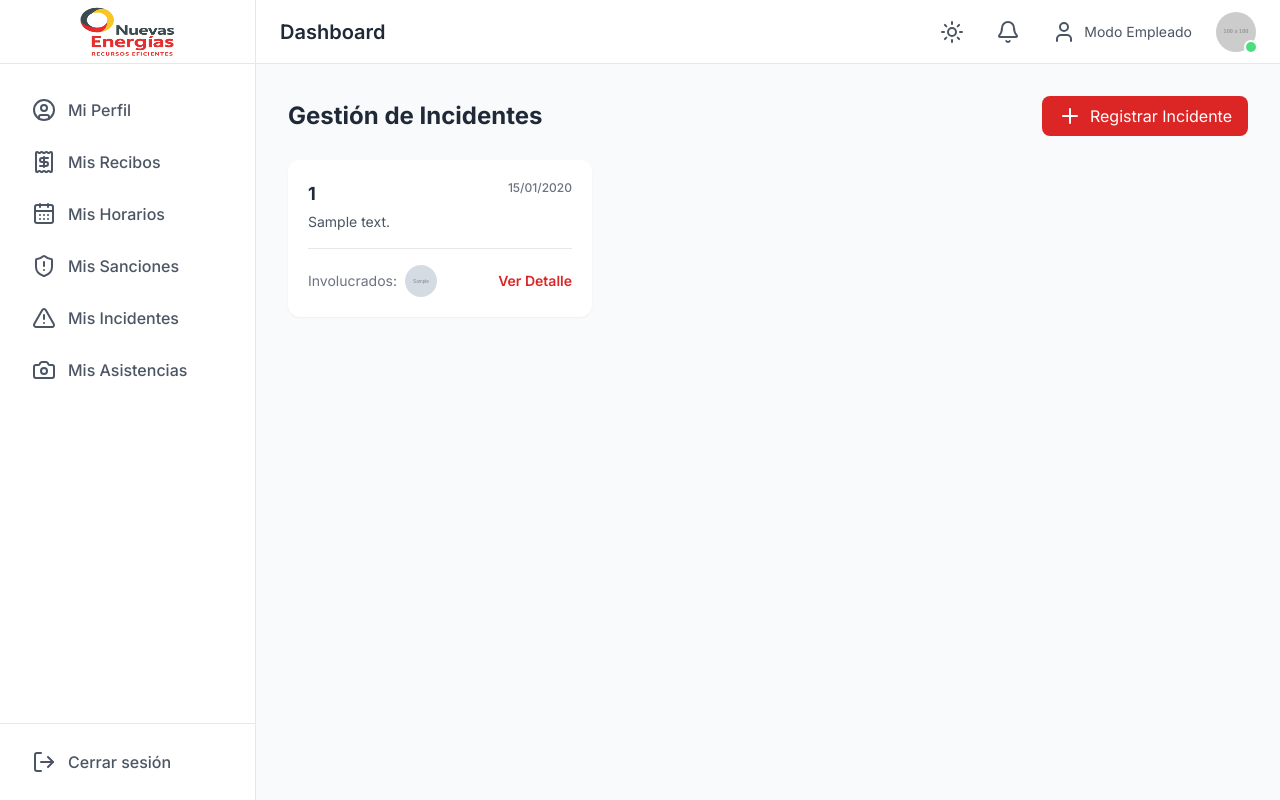
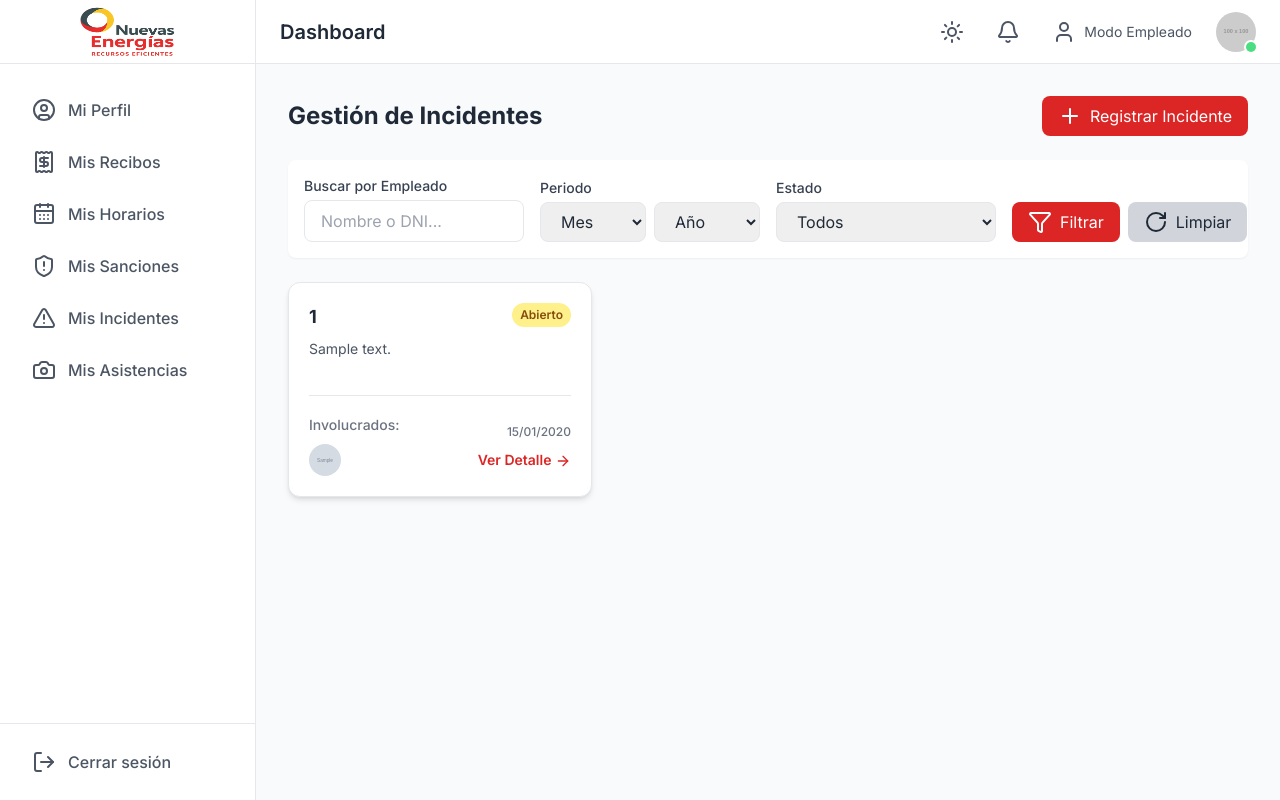
Before and after one commit to maxiguaymas/GestionEmpleados-NE, a Django app: page /incidentes/ver/ in a window 1280 px wide. Run offline with Django 5.2, Linux system fonts and the light colour scheme; a user stored in the database is signed in; tables that the repository leaves empty hold one stand-in row (values such as "Sample post"); grey boxes marked "Sample" are stand-in pictures; grey boxes labelled with a size stand in for pictures from a placeholder-image service; parts of the project's set-up code (start-up, migrations or seed data) failed here and were passed over; some libraries are stand-ins or nearby versions.

Commit message:
nuevo filtro

```diff
--- a/incidentes/templates/ver_incidentes.html
+++ b/incidentes/templates/ver_incidentes.html
@@ -9,21 +9,87 @@
         </a>
     </div>
 
+    <!-- Filter Form -->
+    <form method="get" action="{% url 'ver_incidentes' %}" class="bg-white dark:bg-gray-800 p-4 rounded-lg shadow-sm mb-6">
+        <div class="grid grid-cols-1 md:grid-cols-4 gap-4 items-end">
+            <!-- Search by Name/DNI -->
+            <div>
+                <label for="q" class="block text-sm font-medium text-gray-700 dark:text-gray-300">Buscar por Empleado</label>
+                <input type="text" name="q" id="q" value="{{ filter_values.q|default:'' }}" placeholder="Nombre o DNI..." class="mt-1 w-full pl-4 pr-4 py-2 rounded-lg border dark:bg-gray-700 dark:border-gray-600">
+            </div>
+
+            <!-- Filter by Period -->
+            <div>
+                <label class="block text-sm font-medium text-gray-700 dark:text-gray-300">Periodo</label>
+                <div class="flex gap-2 mt-1">
+                    <select name="month" id="month" class="w-full pl-4 pr-4 py-2 rounded-lg border dark:bg-gray-700 dark:border-gray-600">
+                        <option value="">Mes</option>
+                        <option value="1" {% if filter_values.month == '1' %}selected{% endif %}>Enero</option>
+                        <option value="2" {% if filter_values.month == '2' %}selected{% endif %}>Febrero</option>
+                        <option value="3" {% if filter_values.month == '3' %}selected{% endif %}>Marzo</option>
+                        <option value="4" {% if filter_values.month == '4' %}selected{% endif %}>Abril</option>
+                        <option value="5" {% if filter_values.month == '5' %}selected{% endif %}>Mayo</option>
+                        <option value="6" {% if filter_values.month == '6' %}selected{% endif %}>Junio</option>
+                        <option value="7" {% if filter_values.month == '7' %}selected{% endif %}>Julio</option>
+                        <option value="8" {% if filter_values.month == '8' %}selected{% endif %}>Agosto</option>
+                        <option value="9" {% if filter_values.month == '9' %}selected{% endif %}>Septiembre</option>
+                        <option value="10" {% if filter_values.month == '10' %}selected{% endif %}>Octubre</option>
+                        <option value="11" {% if filter_values.month == '11' %}selected{% endif %}>Noviembre</option>
+                        <option value="12" {% if filter_values.month == '12' %}selected{% endif %}>Diciembre</option>
+                    </select>
+                    <select name="year" id="year" class="w-full pl-4 pr-4 py-2 rounded-lg border dark:bg-gray-700 dark:border-gray-600">
+                        <option value="">Año</option>
+                        {% for y in year_options %}
+                        <option value="{{ y }}" {% if filter_values.year|add:0 == y %}selected{% endif %}>{{ y }}</option>
+                        {% endfor %}
+                    </select>
+                </div>
+            </div>
+
+            <!-- Filter by Status -->
+            <div>
+                <label for="status" class="block text-sm font-medium text-gray-700 dark:text-gray-300">Estado</label>
+                <select name="status" id="status" class="mt-1 w-full pl-4 pr-4 py-2 rounded-lg border dark:bg-gray-700 dark:border-gray-600">
+                    <option value="">Todos</option>
+                    <option value="ABIERTO" {% if filter_values.status == 'ABIERTO' %}selected{% endif %}>Abierto</option>
+                    <option value="CERRADO" {% if filter_values.status == 'CERRADO' %}selected{% endif %}>Cerrado</option>
+                </select>
+            </div>
+
+            <!-- Submit Button -->
+            <div class="flex gap-2">
+                <button type="submit" class="w-full bg-red-600 text-white px-4 py-2 rounded-lg flex items-center justify-center gap-2 hover:bg-red-700">
+                    <i data-lucide="filter"></i><span>Filtrar</span>
+                </button>
+                <a href="{% url 'ver_incidentes' %}" class="w-full bg-gray-300 text-gray-800 px-4 py-2 rounded-lg flex items-center justify-center gap-2 hover:bg-gray-400 dark:bg-gray-600 dark:text-white dark:hover:bg-gray-500">
+                    <i data-lucide="rotate-cw"></i><span>Limpiar</span>
+                </a>
+            </div>
+        </div>
+    </form>
+
     {% if incidentes_list %}
-        <div class="grid grid-cols-1 md:grid-cols-2 lg:grid-cols-3 gap-6">
+        <div id="incidentesGrid" class="grid grid-cols-1 md:grid-cols-2 lg:grid-cols-3 gap-6">
             {% for item in incidentes_list %}
-                <div class="bg-white dark:bg-gray-800 rounded-xl shadow-sm p-5 flex flex-col">
-                    <div class="flex-1">
-                        <div class="flex justify-between items-start">
-                            <h3 class="font-bold text-lg mb-1">{{ item.incidente.tipo_incid }}</h3>
-                            <span class="text-xs font-medium text-gray-500 dark:text-gray-400">{{ item.fecha_ocurrencia|date:"d/m/Y" }}</span>
+                <div class="incidente-card bg-white dark:bg-gray-800 rounded-xl shadow-md p-5 flex flex-col border dark:border-gray-700 transition-all duration-300 hover:shadow-xl hover:-translate-y-1">
+                    <div class="flex-1 flex flex-col">
+                        <div class="flex justify-between items-start mb-2">
+                            <h3 class="font-bold text-lg text-gray-800 dark:text-gray-100">{{ item.incidente.tipo_incid }}</h3>
+                            {% if item.estado == 'ABIERTO' %}
+                                <span class="px-2 py-1 text-xs font-semibold text-yellow-800 bg-yellow-200 rounded-full dark:bg-yellow-900 dark:text-yellow-300">Abierto</span>
+                            {% elif item.estado == 'CERRADO' %}
+                                <span class="px-2 py-1 text-xs font-semibold text-green-800 bg-green-200 rounded-full dark:bg-green-900 dark:text-green-300">Cerrado</span>
+                            {% else %}
+                                <span class="px-2 py-1 text-xs font-semibold text-gray-800 bg-gray-200 rounded-full dark:bg-gray-700 dark:text-gray-300">{{ item.estado|capfirst }}</span>
+                            {% endif %}
                         </div>
-                        <p class="text-sm text-gray-600 dark:text-gray-300 mb-4 line-clamp-2">{{ item.incidente.descripcion_incid }}</p>
+                        <p class="text-sm text-gray-600 dark:text-gray-400 mb-4 h-10 overflow-hidden">{{ item.incidente.descripcion_incid }}</p>
                     </div>
-                    <div class="border-t dark:border-gray-700 pt-4 flex justify-between items-center">
-                        <div class="flex items-center">
-                            <span class="text-sm mr-2 text-gray-500">Involucrados:</span>
-                            <div class="flex -space-x-2">
+                    <div class="border-t dark:border-gray-700 pt-4">
+                        <div class="flex justify-between items-center">
+                            <div>
+                                <span class="text-sm font-medium text-gray-500 dark:text-gray-400">Involucrados:</span>
+                                <div class="flex -space-x-2 mt-2">
                                     {% for empleado in item.involucrados %}
                                         {% if empleado.ruta_foto %}
                                             <img class="inline-block h-8 w-8 rounded-full ring-2 ring-white dark:ring-gray-800" src="{{ empleado.ruta_foto.url }}" alt="{{ empleado.nombre }}" title="{{ empleado.nombre }} {{ empleado.apellido }}">
@@ -35,21 +101,25 @@
                                     {% endfor %}
                                 </div>
                             </div>
-                        <a href="{% url 'detalle_incidente' item.incidente.id %}" class="text-sm font-semibold text-red-600 hover:underline">Ver Detalle</a>
+                            <div class="text-right">
+                                <span class="text-xs font-medium text-gray-500 dark:text-gray-400">{{ item.fecha_ocurrencia|date:"d/m/Y" }}</span>
+                                <a href="{% url 'detalle_incidente' item.incidente.id %}" class="block mt-2 text-sm font-semibold text-red-600 hover:text-red-800 dark:hover:text-red-400">Ver Detalle <i data-lucide="arrow-right" class="inline-block h-4 w-4"></i></a>
+                            </div>
+                        </div>
                     </div>
                 </div>
             {% endfor %}
+        </div>
+        <div id="noResultsMessage" class="hidden text-center py-10 bg-white dark:bg-gray-800 rounded-xl shadow-sm">
+            <i data-lucide="search-x" class="mx-auto h-12 w-12 text-gray-400"></i>
+            <h3 class="mt-2 text-sm font-semibold text-gray-900 dark:text-white">No se encontraron resultados</h3>
+            <p class="mt-1 text-sm text-gray-500">Intenta con otros términos de búsqueda o limpia los filtros.</p>
         </div>
     {% else %}
         <div class="text-center py-10 bg-white dark:bg-gray-800 rounded-xl shadow-sm">
             <i data-lucide="alert-triangle" class="mx-auto h-12 w-12 text-gray-400"></i>
             <h3 class="mt-2 text-sm font-semibold text-gray-900 dark:text-white">No hay incidentes</h3>
-            <p class="mt-1 text-sm text-gray-500">Aún no se han registrado incidentes.</p>
-            <div class="mt-6">
-                <a href="{% url 'registrar_incidente' %}" class="bg-red-600 text-white px-4 py-2 rounded-lg flex items-center justify-center gap-2 hover:bg-red-700 max-w-xs mx-auto">
-                    <i data-lucide="plus"></i><span>Registrar Primer Incidente</span>
-                </a>
-            </div>
+            <p class="mt-1 text-sm text-gray-500">No se encontraron incidentes con los filtros aplicados. Puedes <a href="{% url 'registrar_incidente' %}" class="text-red-500 hover:underline">registrar uno nuevo</a> o <a href="{% url 'ver_incidentes' %}" class="text-red-500 hover:underline">limpiar los filtros</a>.</p>
         </div>
     {% endif %}
 </div>
--- a/incidentes/views.py
+++ b/incidentes/views.py
@@ -11,11 +11,43 @@ from sanciones.forms import ResolucionForm
 from sanciones.forms import SancionMasivaForm
 from django.utils import timezone
 import re
+from django.db.models import Q
 
 @login_required
 @user_passes_test(es_admin)
 def ver_incidentes(request):
-    incidentes = Incidente.objects.all().order_by('-id')
+    incidentes_query = Incidente.objects.all().order_by('-id')
+
+    # Get filter parameters
+    search_query = request.GET.get('q')
+    month = request.GET.get('month')
+    year = request.GET.get('year')
+    status = request.GET.get('status')
+
+    # Apply filters
+    if search_query:
+        incidentes_query = incidentes_query.filter(
+            Q(incidenteempleado__id_empl__nombre__icontains=search_query) |
+            Q(incidenteempleado__id_empl__apellido__icontains=search_query) |
+            Q(incidenteempleado__id_empl__dni__icontains=search_query)
+        )
+
+    if month and year:
+        try:
+            incidentes_query = incidentes_query.filter(
+                incidenteempleado__fecha_ocurrencia__month=int(month),
+                incidenteempleado__fecha_ocurrencia__year=int(year)
+            )
+        except (ValueError, TypeError):
+            pass # Or add a message
+
+    if status:
+        incidentes_query = incidentes_query.filter(incidenteempleado__estado__iexact=status)
+
+    # Get unique incidents
+    incidentes = incidentes_query.distinct()
+
+    # Build the list for the template
     incidentes_list = []
     for incidente in incidentes:
         involucrados = IncidenteEmpleado.objects.filter(id_incidente=incidente).select_related('id_empl')
@@ -24,8 +56,18 @@ def ver_incidentes(request):
                 'incidente': incidente,
                 'involucrados': [ie.id_empl for ie in involucrados],
                 'fecha_ocurrencia': involucrados.first().fecha_ocurrencia,
+                'estado': involucrados.first().estado,
             })
-    return render(request, 'ver_incidentes.html', {'incidentes_list': incidentes_list})
+
+    # For the year dropdown, find the range of years present in the data
+    years = IncidenteEmpleado.objects.dates('fecha_ocurrencia', 'year').reverse()
+
+    context = {
+        'incidentes_list': incidentes_list,
+        'filter_values': request.GET,
+        'year_options': [d.year for d in years]
+    }
+    return render(request, 'ver_incidentes.html', context)
 
 @login_required
 @user_passes_test(es_admin)
```
Also changed, not shown: empleados/migrations/0028_merge_20250919_2129.py (added), empleados/migrations/0032_merge_20251006_1930.py (added). Lines whose indentation alone changed are shown as unchanged.
